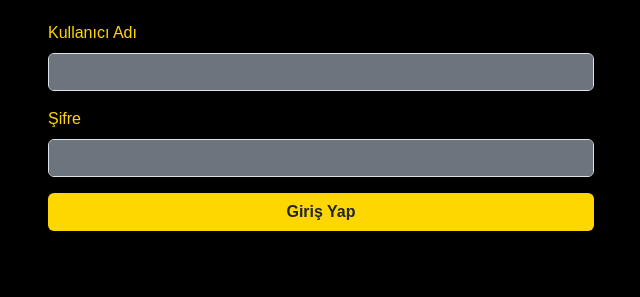
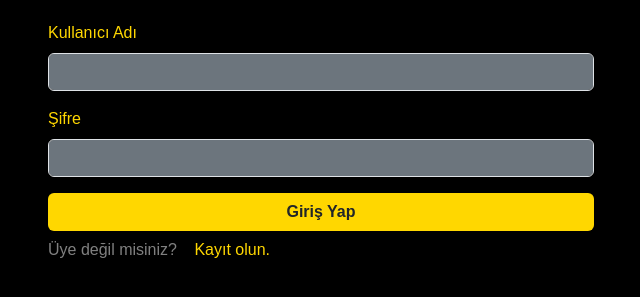
Before and after one commit to pancake-intern/UCUZDANAL, a plain HTML site: page kullanicigiris.html in a window 1280 px wide. Shown: the part 65-362 px from the top of the page, without its empty margins (319-959 px from the left). Drawn offline with nearby package versions, Linux system fonts and the light colour scheme.

Commit message:
added span

```diff
--- a/kullanicigiris.css
+++ b/kullanicigiris.css
@@ -1,3 +1,6 @@
 .goldtext{
     color:gold;
 }
+span{
+    color: gray;
+}
--- a/kullanicigiris.html
+++ b/kullanicigiris.html
@@ -23,6 +23,7 @@
                         <input type="password" class="form-control bg-secondary goldtext" id="password" required>
                     </div>
                     <button type="submit" class="btn signinButton w-100">Giriş Yap</button>
+                    <span>Üye değil misiniz? <a href="kullanicikayit.html" class="btn goldtext">Kayıt olun.</a></span>
                 </form>
             </div>
         </div>
--- a/kullanicikayit.css
+++ b/kullanicikayit.css
@@ -1,3 +1,6 @@
 .goldtext{
     color:gold;
 }
+span{
+    color:gray;
+}
```
Also changed, not shown: kullanicikayit.html (+1 -0 lines).
